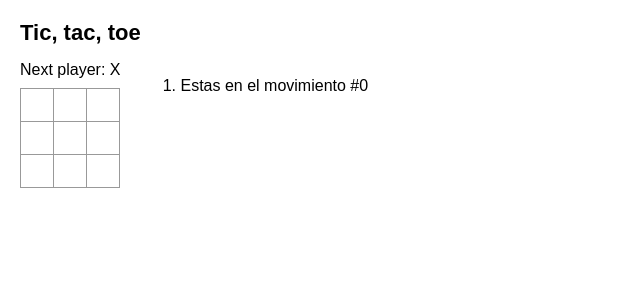
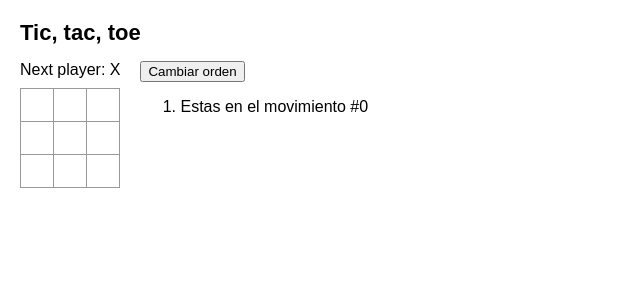
Before and after one commit to EnriqueEP81/react-app, a React (Vite) app: page / in a window 1280 px wide. Shown: the top 300 px of the page, without its empty margins (0-640 px from the left). Built offline with nearby package versions, Linux system fonts and the light colour scheme.

Commit message:
refactor y extras

```diff
--- a/src/App.jsx
+++ b/src/App.jsx
@@ -1,97 +1,77 @@
 
-import './styles.css'
+import './styles.css';
 import { useState } from 'react';
-
-function Square({value, onSquareClick}){
-
-  return(
-    <button
-      className="square"
-      onClick={onSquareClick}
-    >
-    {value}
-    </button>
-  )
-}
-
-
-function Board() {
-  const [squares,setSquares] = useState(Array(9).fill(null))
-  const [xIsNext,setXIsNext] = useState(true)
-
-  function handleClick(i){
-    if(squares[i] || calculateWinner(squares)){
-      return;
-    }
-    const nextSquares = squares.slice();
-    if(xIsNext){
-      nextSquares[i]="X";
-    } else {
-      nextSquares[i]="O";
-    }
-    setXIsNext(!xIsNext);
-    setSquares(nextSquares);
-  }
-
-  const winner = calculateWinner(squares);
-  let status;
-  if (winner) {
-    status = "Winner: " + winner;
-  } else {
-    status = "Next player: " + (xIsNext ? "X" : "O");
-  }
-
-  return(
-    <>
-      chrome<div className="status">{status}</div>
-      <div className="board-row">
-        <Square value = {squares[0]} onSquareClick={() => handleClick(0)}/>
-        <Square value = {squares[1]} onSquareClick={() => handleClick(1)}/>
-        <Square value = {squares[2]} onSquareClick={() => handleClick(2)}/>
-      </div>
-      <div className="board-row">
-        <Square value = {squares[3]} onSquareClick={() => handleClick(3)}/>
-        <Square value = {squares[4]} onSquareClick={() => handleClick(4)}/>
-        <Square value = {squares[5]} onSquareClick={() => handleClick(5)}/>
-      </div>
-      <div className="board-row">
-        <Square value = {squares[6]} onSquareClick={() => handleClick(6)}/>
-        <Square value = {squares[7]} onSquareClick={() => handleClick(7)}/>
-        <Square value = {squares[8]} onSquareClick={() => handleClick(8)}/>
-      </div>
-    </>
-  )
-}
+import { Board } from "./Board";
 
 
 function App() {
   return (
     <>
       <h1>Tic, tac, toe</h1>
-      <Board/>
+      <Game/>
     </>
   )
 }
 
-export default App
+function Game(){
+  const [history,setHistory] = useState([Array(9).fill(null)]);
+  const [currentMove, setCurrentMove] = useState(0);
+  const [isAsc, setIsasc] = useState(true);
+  const xIsNext = currentMove % 2 === 0;
+  const currentSquares = history[currentMove];
+
+  function handlePlay(nextSquares){
+    const nextHistory = [...history.slice(0, currentMove + 1), nextSquares];
+    setHistory(nextHistory)
+    setCurrentMove(nextHistory.length - 1);
+  }
+
+  function jumpTo(nextMove) {
+    setCurrentMove(nextMove);
+  }
+
+  function setOrder() {
+    setIsasc(!isAsc);
+  }
+
+  //const orderHistory = isAsc ? history : [...history].reverse();
+
+  const moves = history.map((squares,i) =>{
+
+    const move = isAsc ? i : history.length -1 -i;
+
+    let description = move > 0 ? 'Ir al movimiento #' + move : 'Ir al movimiento al inicio del juego';
+
+    if (move === history.length -1){
+      description = 'Estas en el movimiento #' + move;
+      return (
+        <li key={move}>
+          <span>{description}</span>
+        </li>
+      )
+    }
+
+    return (
+      <li key={move}>
+        <button onClick={() => jumpTo(move)}>{description}</button>
+      </li>
+    )
+
+  });
 
 
-function calculateWinner(squares) {
-  const lines = [
-    [0, 1, 2],
-    [3, 4, 5],
-    [6, 7, 8],
-    [0, 3, 6],
-    [1, 4, 7],
-    [2, 5, 8],
-    [0, 4, 8],
-    [2, 4, 6]
-  ];
-  for (let i = 0; i < lines.length; i++) {
-    const [a, b, c] = lines[i];
-    if (squares[a] && squares[a] === squares[b] && squares[a] === squares[c]) {
-      return squares[a];
-    }
-  }
-  return null;
+  return(
+    <div className='game'>
+      <div className='game-board'>
+          <Board xIsNext={xIsNext} squares={currentSquares} onPlay={handlePlay}/>
+      </div>
+      <div className='game-info'>
+        <button onClick={setOrder}>Cambiar orden</button>
+        <ol>{moves}</ol>
+      </div>
+    </div>
+  );
 }
+
+
+export default App
--- a/src/App1.jsx
+++ /dev/null
@@ -1,145 +0,0 @@
-
-import './styles.css'
-import { useState } from 'react';
-
-
-function App() {
-  return (
-    <>
-      <h1>Tic, tac, toe</h1>
-      <Game/>
-    </>
-  )
-}
-
-function Game(){
-  const [history,setHistory] = useState([Array(9).fill(null)]);
-  const [currentMove, setCurrentMove] = useState(0);
-  const xIsNext = currentMove % 2 === 0;
-  const currentSquares = history[currentMove];
-
-  function handlePlay(nextSquares){
-    const nextHistory = [...history.slice(0, currentMove + 1), nextSquares];
-    setHistory(nextHistory)
-    setCurrentMove(nextHistory.length - 1);
-  }
-
-  function jumpTo(nextMove) {
-    setCurrentMove(nextMove);
-  }
-
-  const moves = history.map((squares,move) =>{
-
-    let description = move > 0 ? 'Ir al movimiento #' + move : 'Ir al movimiento al inicio del juego';
-
-    if (move === history.length -1){
-      description = 'Estas en el movimiento #' + move;
-      return (
-        <li key={move}>
-          <span>{description}</span>
-        </li>
-      )
-    }
-
-    return (
-      <li key={move}>
-        <button onClick={() => jumpTo(move)}>{description}</button>
-      </li>
-    )
-
-  });
-
-
-  return(
-    <div className='game'>
-      <div className='game-board'>
-          <Board xIsNext={xIsNext} squares={currentSquares} onPlay={handlePlay}/>
-      </div>
-      <div className='game-info'>
-        <ol>{moves}</ol>
-      </div>
-    </div>
-  );
-}
-
-
-function Board({xIsNext, squares, onPlay}) {
-
-  function handleClick(i){
-    if(squares[i] || calculateWinner(squares)){
-      return;
-    }
-    const nextSquares = squares.slice();
-    if(xIsNext){
-      nextSquares[i]="X";
-    } else {
-      nextSquares[i]="O";
-    }
-    onPlay(nextSquares);
-  }
-
-  const winner = calculateWinner(squares);
-  let status;
-  if (winner) {
-    status = "Winner: " + winner;
-  } else {
-    status = "Next player: " + (xIsNext ? "X" : "O");
-  }
-
-  return(
-    <>
-      <div className="status">{status}</div>
-      <div className="board-row">
-        <Square value = {squares[0]} onSquareClick={() => handleClick(0)}/>
-        <Square value = {squares[1]} onSquareClick={() => handleClick(1)}/>
-        <Square value = {squares[2]} onSquareClick={() => handleClick(2)}/>
-      </div>
-      <div className="board-row">
-        <Square value = {squares[3]} onSquareClick={() => handleClick(3)}/>
-        <Square value = {squares[4]} onSquareClick={() => handleClick(4)}/>
-        <Square value = {squares[5]} onSquareClick={() => handleClick(5)}/>
-      </div>
-      <div className="board-row">
-        <Square value = {squares[6]} onSquareClick={() => handleClick(6)}/>
-        <Square value = {squares[7]} onSquareClick={() => handleClick(7)}/>
-        <Square value = {squares[8]} onSquareClick={() => handleClick(8)}/>
-      </div>
-    </>
-  )
-}
-
-function Square({value, onSquareClick}){
-
-  return(
-    <button
-      className="square"
-      onClick={onSquareClick}
-    >
-    {value}
-    </button>
-  )
-}
-
-
-export default App
-
-
-function calculateWinner(squares) {
-  const lines = [
-    [0, 1, 2],
-    [3, 4, 5],
-    [6, 7, 8],
-    [0, 3, 6],
-    [1, 4, 7],
-    [2, 5, 8],
-    [0, 4, 8],
-    [2, 4, 6]
-  ];
-  for (let i = 0; i < lines.length; i++) {
-    const [a, b, c] = lines[i];
-    if (squares[a] && squares[a] === squares[b] && squares[a] === squares[c]) {
-      return squares[a];
-    }
-  }
-  return null;
-}
--- /dev/null
+++ b/src/Board.jsx
@@ -0,0 +1,90 @@
+
+import { calculateWinner } from './utils';
+
+export function Board({xIsNext, squares, onPlay}) {
+
+  function handleClick(i){
+    if(squares[i] || calculateWinner(squares)){
+      return;
+    }
+    const nextSquares = squares.slice();
+    if(xIsNext){
+      nextSquares[i]="X";
+    } else {
+      nextSquares[i]="O";
+    }
+    onPlay(nextSquares);
+  }
+
+  const winner = calculateWinner(squares);
+  let status;
+  if (winner) {
+    status = "Winner: " + winner;
+  } else {
+    status = "Next player: " + (xIsNext ? "X" : "O");
+  }
+  return(
+    <Squares2 status={status} squares={squares} handleClick={handleClick}/>
+  );
+}
+
+function Squares({status,squares,handleClick}) {
+    return(
+    <>
+      <div className="status">{status}</div>
+      <div className="board-row">
+        <Square value = {squares[0]} onSquareClick={() => handleClick(0)}/>
+        <Square value = {squares[1]} onSquareClick={() => handleClick(1)}/>
+        <Square value = {squares[2]} onSquareClick={() => handleClick(2)}/>
+      </div>
+      <div className="board-row">
+        <Square value = {squares[3]} onSquareClick={() => handleClick(3)}/>
+        <Square value = {squares[4]} onSquareClick={() => handleClick(4)}/>
+        <Square value = {squares[5]} onSquareClick={() => handleClick(5)}/>
+      </div>
+      <div className="board-row">
+        <Square value = {squares[6]} onSquareClick={() => handleClick(6)}/>
+        <Square value = {squares[7]} onSquareClick={() => handleClick(7)}/>
+        <Square value = {squares[8]} onSquareClick={() => handleClick(8)}/>
+      </div>
+    </>
+  )
+}
+
+function Squares2({status,squares,handleClick}) {
+    const boardRows = [];
+
+    for (let row = 0; row < 3; row++ ) {
+        const squaresInRow = [];
+
+        for (let col = 0; col < 3; col++) {
+            let index = row * 3 + col;
+            squaresInRow.push(
+                <Square key={index} value = {squares[index]} onSquareClick={() => handleClick(index)}/>
+            );
+        }
+        boardRows.push(
+             <div key={row} className="board-row">{squaresInRow}</div>
+        );
+    }
+
+    return(
+        <>
+            <div className="status">{status}</div>
+            {boardRows}
+        </>
+    );
+}
+
+
+function Square({value, onSquareClick}){
+
+  return(
+    <button
+      className="square"
+      onClick={onSquareClick}
+    >
+    {value}
+    </button>
+  )
+}
--- a/src/main.jsx
+++ b/src/main.jsx
@@ -1,7 +1,6 @@
 import { StrictMode } from 'react'
 import { createRoot } from 'react-dom/client'
-//import './index.css'
-import App from './App1.jsx'
+import App from './App.jsx'
 
 createRoot(document.getElementById('root')).render(
   <StrictMode>
--- /dev/null
+++ b/src/utils.js
@@ -0,0 +1,19 @@
+export function calculateWinner(squares) {
+  const lines = [
+    [0, 1, 2],
+    [3, 4, 5],
+    [6, 7, 8],
+    [0, 3, 6],
+    [1, 4, 7],
+    [2, 5, 8],
+    [0, 4, 8],
+    [2, 4, 6]
+  ];
+  for (let i = 0; i < lines.length; i++) {
+    const [a, b, c] = lines[i];
+    if (squares[a] && squares[a] === squares[b] && squares[a] === squares[c]) {
+      return squares[a];
+    }
+  }
+  return null;
+}
```
Also changed, not shown: src/index.css (deleted, +0 -111 lines).
